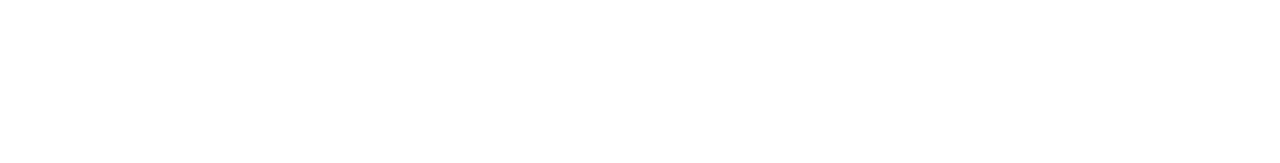
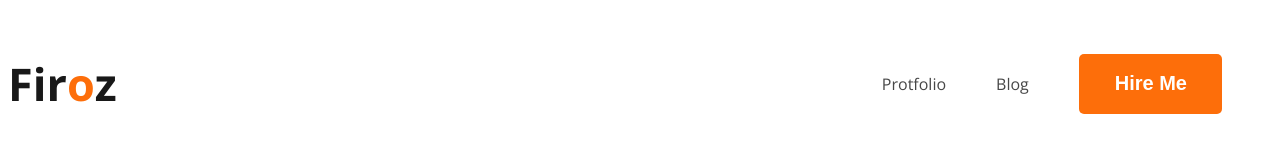
Before and after one commit to creativefirozme/webdeveloperfortfolio, a plain HTML site: page index.html in a window 1280 px wide. Drawn offline with nearby package versions, Linux system fonts and the light colour scheme.

Commit message:
added nav

```diff
--- a/index.html
+++ b/index.html
@@ -5,10 +5,22 @@
     <meta charset="UTF-8">
     <meta name="viewport" content="width=device-width, initial-scale=1.0">
     <title>Developer Portfolio</title>
+    <link rel="preconnect" href="https://fonts.googleapis.com">
+    <link rel="preconnect" href="https://fonts.gstatic.com" crossorigin>
+    <link href="https://fonts.googleapis.com/css2?family=Open+Sans:wght@400;700&display=swap" rel="stylesheet">
+    <link rel="stylesheet" href="styles/portfolio.css">
 </head>
 
 <body>
     <header>
+        <nav>
+            <h3 class="nav-title" >Fir<span class="text-primary" >o</span>z</h3>
+            <ul>
+                <li><a href="">Protfolio</a></li>
+                <li><a href="">Blog</a></li>
+                <li><button class="btn-primary" >Hire Me</button></li>
+            </ul>
+        </nav>
 
     </header>
     <main>
--- /dev/null
+++ b/styles/portfolio.css
@@ -0,0 +1,49 @@
+/* commom shared style */
+body {
+    font-family: 'lato', sans-serif;
+    font-family: 'Open Sans', sans-serif;
+
+}
+
+.text-primary {
+    color: #FD6E0A;
+}
+
+.btn-primary {
+    border-radius: 5px;
+    background: #FD6E0A;
+    border: 0;
+    font-size: 20px;
+    color: white;
+    font-size: 20px;
+    font-weight: 700;
+    padding: 18px 35px 19px 36px;
+}
+
+/* nav related styles */
+nav {
+    display: flex;
+    justify-content: space-between;
+    align-items: center;
+}
+
+.nav-title {
+    color: #181818;
+    font-size: 45px;
+    font-weight: 800;
+}
+
+nav>ul {
+    display: flex;
+    align-items: center;
+}
+
+nav li {
+    list-style: none;
+    margin-right: 50px;
+}
+
+nav a {
+    text-decoration: none;
+    color: #474747;
+}
```
